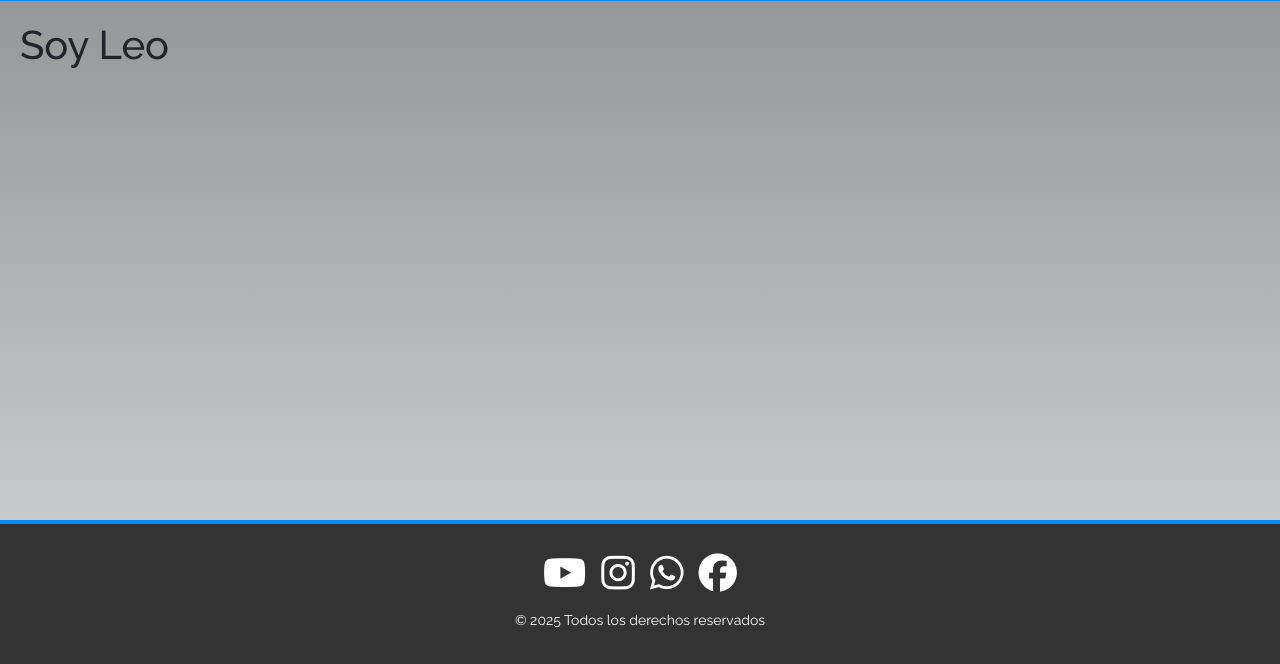
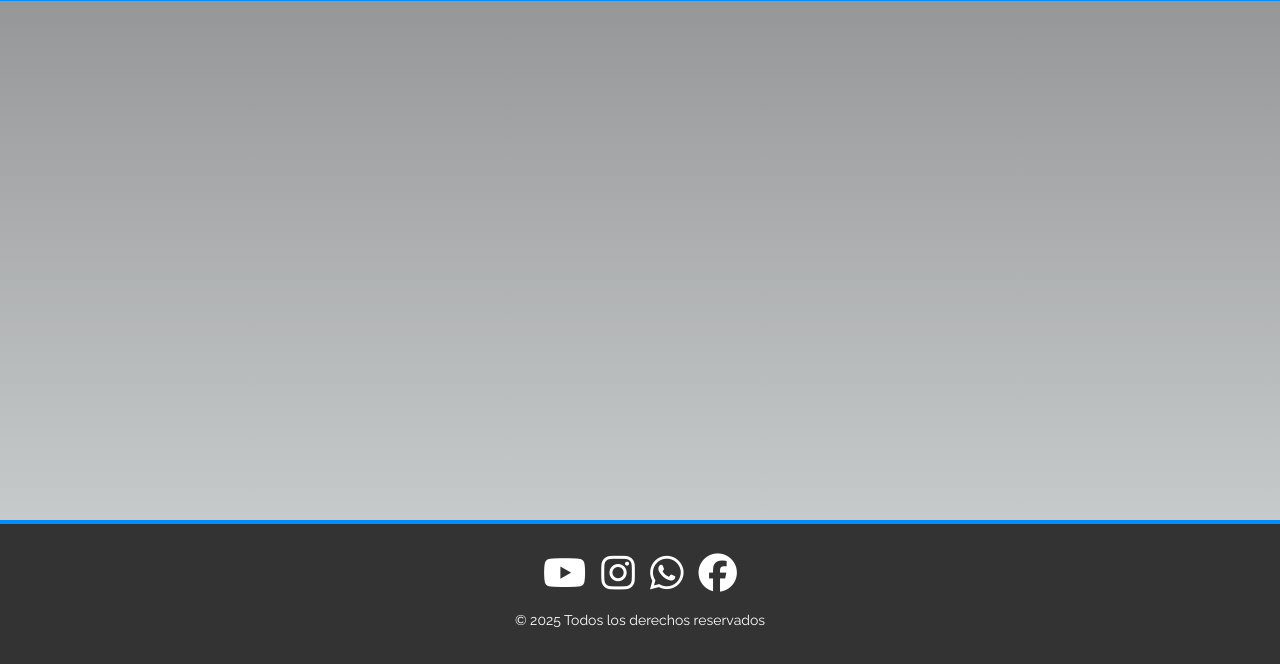
Before and after one commit to leontwas/ecommerce-poo, a website: page index.html in a window 1280 px wide. Shown: the part 136-800 px from the top of the page. Drawn offline with nearby package versions, Linux system fonts and the light colour scheme; files whose address does not match are found by name; a web font is replaced by a local one.

Commit message:
Update index.html

```diff
--- a/index.html
+++ b/index.html
@@ -83,7 +83,7 @@
     </nav>
 
     <main>
-<h1> Soy Leo </h1>
+
     </main>
 
     <footer>
```
